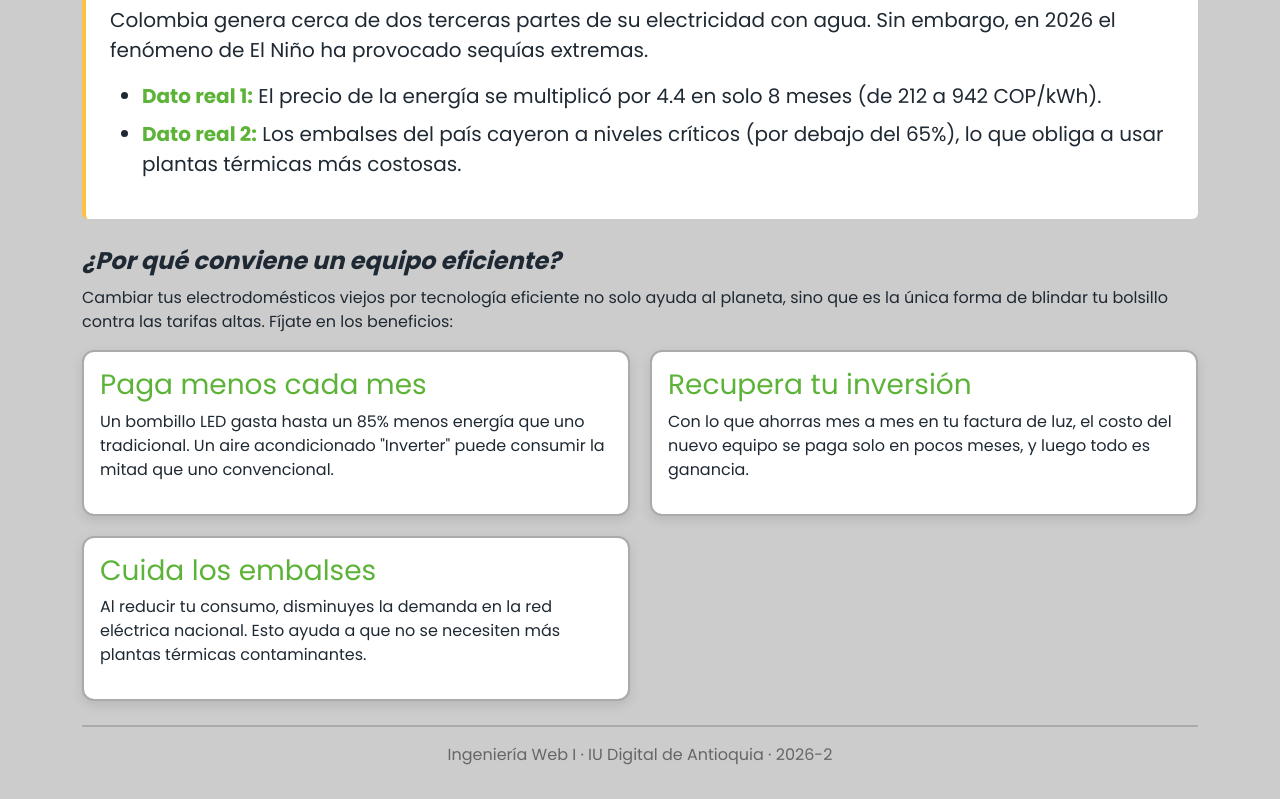
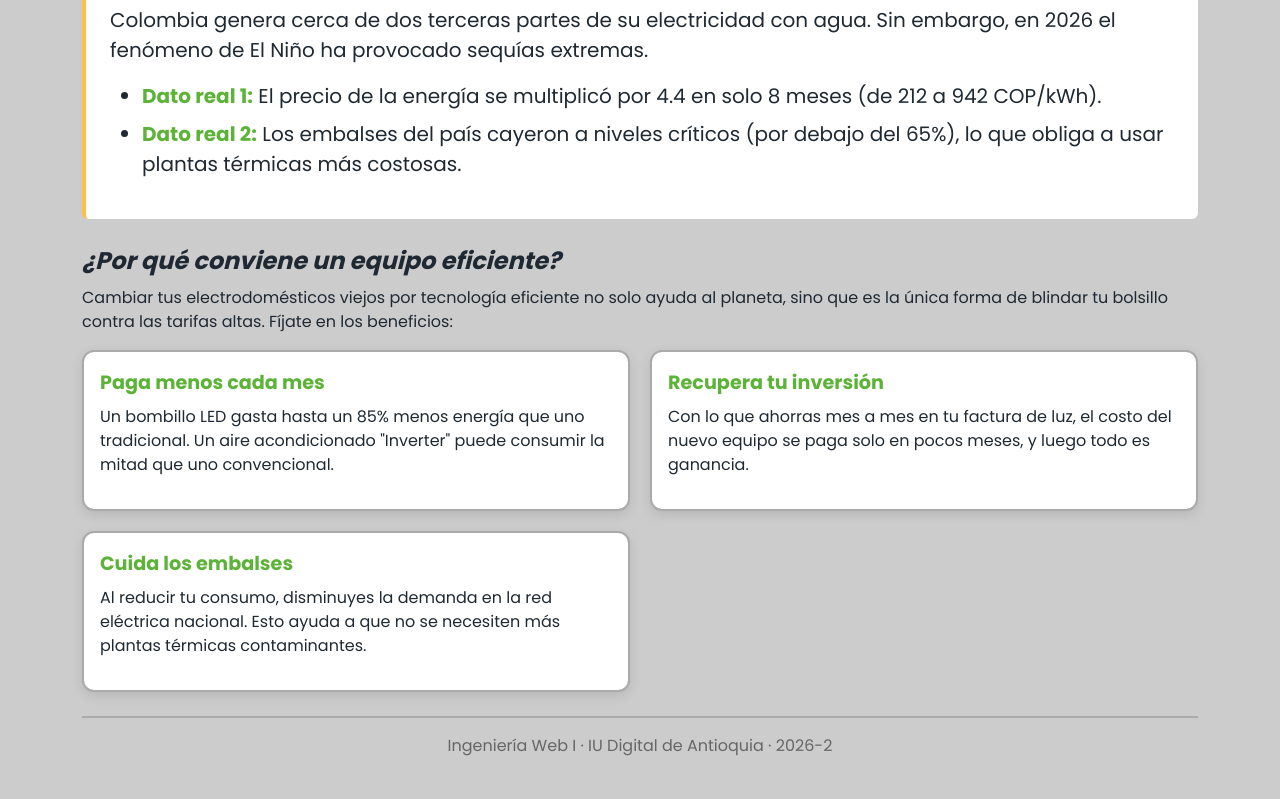
Before and after one commit to Karencardona24/ecotienda-equipo1, a website: page index.html in a window 1280 px wide. Shown: the part 560-1359 px from the top of the page. Drawn offline with nearby package versions, Linux system fonts and the light colour scheme.

Commit message:
Corrijo error CSS en h3 del index.html

```diff
--- a/css/estilos.css
+++ b/css/estilos.css
@@ -73,7 +73,7 @@ ul > li > strong {
 
 div h3 {
     color: #5CB338;
-    font-weight: semi-bold;
+    font: bold 1.2rem 'Poppins', sans-serif;
 }
 
 .form-control {
```
